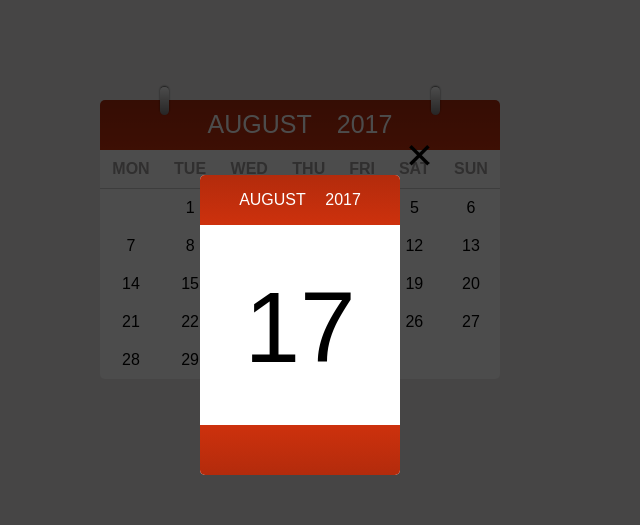
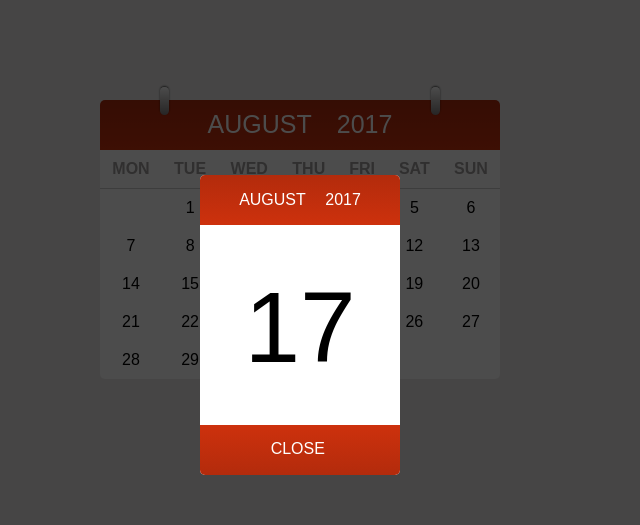
Before and after one commit to YuliaB01/Calendar-TestTask-, a website: page src/index.html in a window 1280 px wide. Both pictures are taken after a click on the element 640 px from the left and 283 px from the top of the page. Shown: the top 525 px of the page, 340-980 px from the left. Drawn offline with nearby package versions, Linux system fonts and the light colour scheme; files that its build step writes are made by us from their sources.

Commit message:
Small fixes

```diff
--- a/src/css/layout.less
+++ b/src/css/layout.less
@@ -50,9 +50,11 @@ body {
     background: -webkit-gradient(linear, right top, right bottom, from(@header-text-color), to(@hooks-bg-color));
     box-shadow: 0px -1px 2px rgba(0, 0, 0, 0.65 );
   }
+
   .right-hook {
     right:15%;
   }
+
   .left-hook {
     left: 15%;
   }
@@ -72,13 +74,14 @@ body {
     padding: 10px;
   }
 
-   td{
+  .day {
     text-align: center;
     padding: 10px;
 
     &:hover {
       background-color: lighten(#cd310d, 2%);
       color: @header-text-color;
+      cursor: pointer;
     }
 
     &:active {
@@ -86,12 +89,6 @@ body {
       background-color: @header-text-color;
       color: #000;
       padding: 9px;
-     }
-
-     &:focus {
-       border: 1px solid #ccc;
-       background-color: lighten(#ccc, 5%);
-       color: #000;
     }
   }
 
@@ -146,18 +143,30 @@ body {
     bottom: 0;
     border-bottom-left-radius: 5px;
     border-bottom-right-radius: 5px;
+    text-align: center;
+
+    &:after {
+      content: "";
+      display: inline-block;
+      height: 100%;
+      font-size: 0;
+      width: 0;
+      vertical-align: middle;
+    }
   }
 }
 
 #close-btn {
-  position: absolute;
-  right: -40px;
-  top: -40px;
   margin-bottom: 15px;
   border: none;
   background: transparent;
-  font-size: 35px;
-  z-index: 1;
+  display: inline-block;
+  color: @header-text-color;
+  text-transform: uppercase;
+
+  &:hover {
+    cursor: pointer;
+  }
 
   &:focus {
     outline: 0;
--- a/src/index.html
+++ b/src/index.html
@@ -18,8 +18,9 @@
                     <p id="year"></p>
                 </div>
                 <p id="date"></p>
-                <div id="modal-footer"></div>
-                <button id="close-btn">&#10005</button>
+                <div id="modal-footer">
+                    <a id="close-btn">Close</a>
+                </div>
             </div>
         </div>
 
--- a/src/js/main.js
+++ b/src/js/main.js
@@ -76,6 +76,7 @@ function createTableBody(year, month) {
 
     var tbody = document.createElement("tbody");
     tbody.className = "tbody";
+
     var tr = document.createElement("tr");
 
     for(var i = 1, j = 1; i <= lastMonthDay + weekDay; i++) {
@@ -84,7 +85,9 @@ function createTableBody(year, month) {
             td.textContent = "";
         } else {
             td.textContent = j++;
+            td.className = "day";
         }
+
         tr.appendChild(td);
 
         if(i % 7 === 0) {
@@ -98,7 +101,7 @@ function createTableBody(year, month) {
     }
 
     tbody.addEventListener("click", function(e) {
-        if(e.target.textContent != "") {
+        if(e.target.classList.contains("day")) {
             showModal(e, date, curYear);
         }
     });
@@ -107,33 +110,32 @@ function createTableBody(year, month) {
 }
 
 var closeBtn = document.getElementById("close-btn");
-
 closeBtn.addEventListener("click", function() {
     hideModal();
 });
 
 document.addEventListener("keyup", function(e) {
-    if(e.keyCode == 27 && modal.style.display == "inline-block") {
+    if(e.keyCode == 27 && getModal().style.display == "inline-block") {
         hideModal();
     }
 });
 
+function getModal() {
+    return document.getElementById("modal");
+}
+
 function showModal(e, date, curYear) {
     document.getElementById("overlay").classList.add("overlay");
-
     document.getElementById("month").textContent = date.toLocaleString("en-us", {month: "long"});//shows month name in a full form
     document.getElementById("year").textContent = curYear;
     document.getElementById("date").textContent = e.target.textContent;
 
-    var modal = document.getElementById("modal");
-    modal.style.display = "inline-block";
+    getModal().style.display = "inline-block";
 }
 
 function hideModal() {
     document.getElementById("overlay").classList.remove("overlay");
-
-    var modal = document.getElementById("modal");
-    modal.style.display = "none";
+    getModal().style.display = "none";
 }
 
 createCalendar("cal", 2017, 8);
```
Lines whose indentation alone changed are shown as unchanged.
